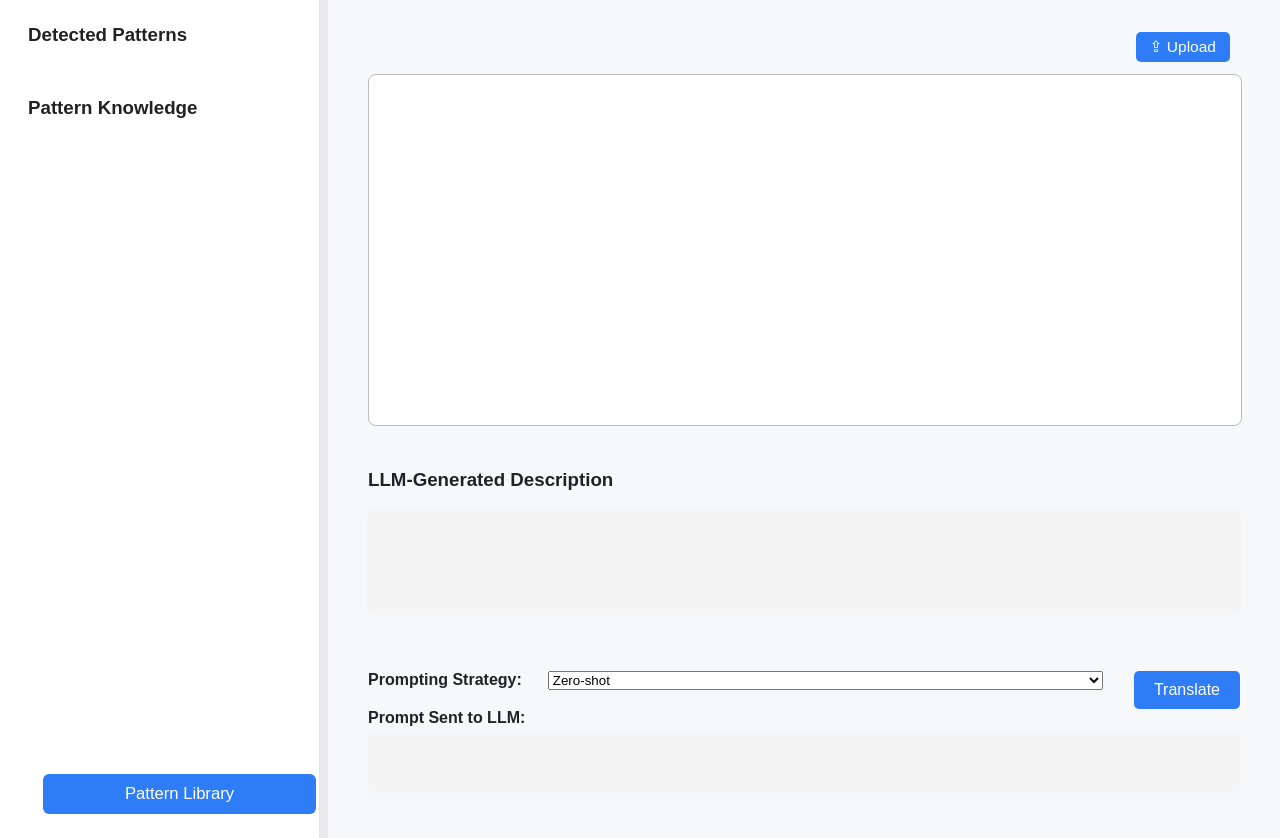
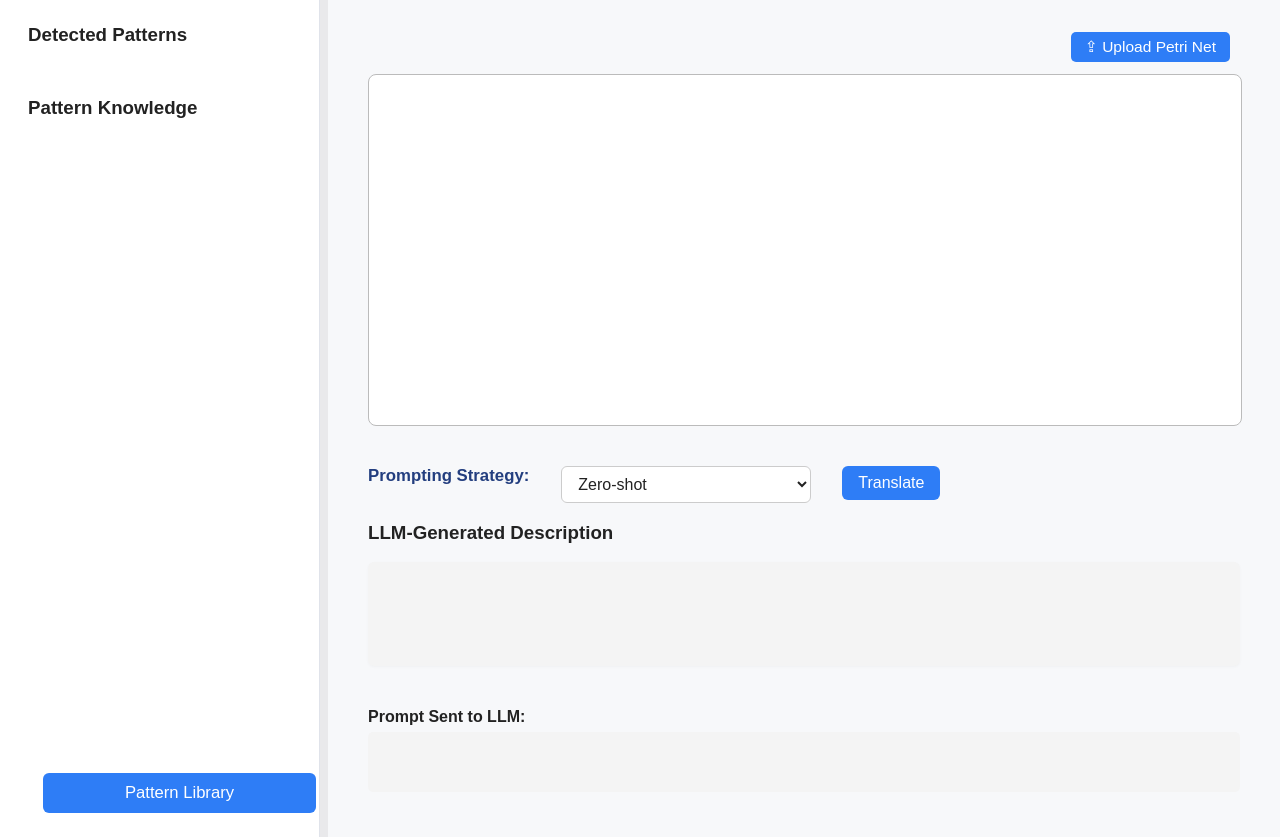
Before and after one commit to KeeganJin/Process_Translator, a Flask app: page / in a window 1280 px wide. Run offline with Flask 3, Linux system fonts and the light colour scheme; parts of the project's set-up code (start-up, migrations or seed data) failed here and were passed over.

Commit message:
Done: update the prompting strategy selection part

```diff
--- a/static/style.css
+++ b/static/style.css
@@ -154,3 +154,53 @@ button:hover {
     display: none;
   }
 }
+
+.prompt-section {
+    display: flex;
+    align-items: center;
+    gap: 12px;
+    margin-top: 20px;
+    flex-wrap: wrap;
+}
+
+.prompt-section label {
+    font-weight: bold;
+    color: #233e7f;   /* same deep blue used elsewhere */
+    font-size: 1.05em;
+    margin-right: 6px;
+}
+
+.prompt-section select {
+    flex: 0 0 auto;         /* don't stretch full width */
+    min-width: 180px;       /* nice baseline size */
+    max-width: 250px;       /* cap so it doesn't get too wide */
+    padding: 8px 12px;
+    font-size: 1em;
+    border: 1px solid #ccc;
+    border-radius: 6px;
+    background: #fff;
+    color: #222;
+    transition: border 0.15s, box-shadow 0.15s;
+    margin-left: 10px;
+}
+
+.prompt-section select:focus {
+    border-color: #2e7df6;
+    box-shadow: 0 0 0 2px rgba(46, 125, 246, 0.3);
+    outline: none;
+}
+
+.prompt-section button {
+    padding: 8px 16px;
+    background: #2e7df6;
+    color: #fff;
+    border: none;
+    border-radius: 6px;
+    cursor: pointer;
+    font-size: 1em;
+    transition: background 0.2s;
+}
+
+.prompt-section button:hover {
+    background: #1753ad;
+}
--- a/templates/index.html
+++ b/templates/index.html
@@ -195,20 +195,16 @@
         </section>
 
     </aside>
-      <div id="sidebar-resizer" aria-label="Resize sidebar" role="separator"></div>
+    <div id="sidebar-resizer" aria-label="Resize sidebar" role="separator"></div>
 
     <main class="main-panel">
         <div class="svg-toolbar">
             <label for="pnmlInput" class="upload-btn" title="Upload Petri Net">
-                &#8682; Upload
+                &#8682; Upload Petri Net
                 <input type="file" id="pnmlInput" accept=".pnml" style="display:none;">
             </label>
         </div>
         <div id="petri-net-canvas"></div>
-        <section class="llm-section">
-            <h3>LLM-Generated Description</h3>
-            <div id="llmOutput"></div>
-        </section>
         <section class="prompt-section">
             <label for="strategy"><strong>Prompting Strategy:</strong></label>
             <select id="strategy">
@@ -216,10 +212,14 @@
                 <option value="one-shot">One-shot</option>
                 <option value="pattern-augmented">Pattern-Augmented</option>
             </select>
-            <!--            <textarea id="userContext" placeholder="Additional context..."></textarea>
--->
+
             <button id="startBtn">Translate</button>
         </section>
+        <section class="llm-section">
+            <h3>LLM-Generated Description</h3>
+            <div id="llmOutput"></div>
+        </section>
+
 
         <section class="llm-prompt-section">
             <label><strong>Prompt Sent to LLM:</strong></label>
```
